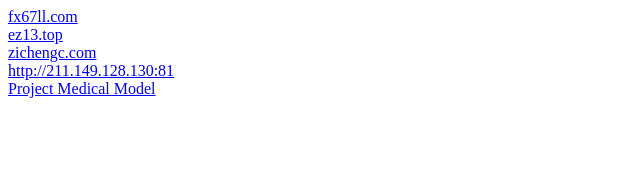
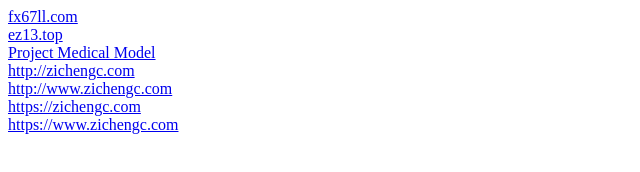
Before and after one commit to fx67ll/fx67llLinux, a plain HTML site: page nginx-hello/helloworld.html in a window 1280 px wide. Shown: the whole page, without its empty margins (0-640 px from the left). Drawn offline with Linux system fonts and the light colour scheme.

Commit message:
nginx add more ssl

```diff
--- a/nginx-hello/helloworld.html
+++ b/nginx-hello/helloworld.html
@@ -13,8 +13,13 @@
 	<body>
 		<a class="fx67ll-dev" href="http://www.fx67ll.com" target="_blank">fx67ll.com</a>
 		<a class="fx67ll-dev" href="http://www.ez13.top"target="_blank">ez13.top</a>
-		<a style="display: block;" href="http://zichengc.com" target="_blank">zichengc.com</a>
-		<a style="display: block;" href="http://211.149.128.130:81" target="_blank">http://211.149.128.130:81</a>
+		<!-- <a style="display: block;" href="http://zichengc.com" target="_blank">zichengc.com</a>
+		<a style="display: block;" href="http://211.149.128.130:81" target="_blank">http://211.149.128.130:81</a> -->
 		<a style="display: block;" href="http://211.149.128.130:82" target="_blank">Project Medical Model</a>
+
+		<a style="display: block;" href="http://zichengc.com" target="_blank">http://zichengc.com</a>
+		<a style="display: block;" href="http://www.zichengc.com" target="_blank">http://www.zichengc.com</a>
+		<a style="display: block;" href="https://zichengc.com" target="_blank">https://zichengc.com</a>
+		<a style="display: block;" href="https://www.zichengc.com" target="_blank">https://www.zichengc.com</a>
 	</body>
 </html>
```
Also changed, not shown: 3 other files.
